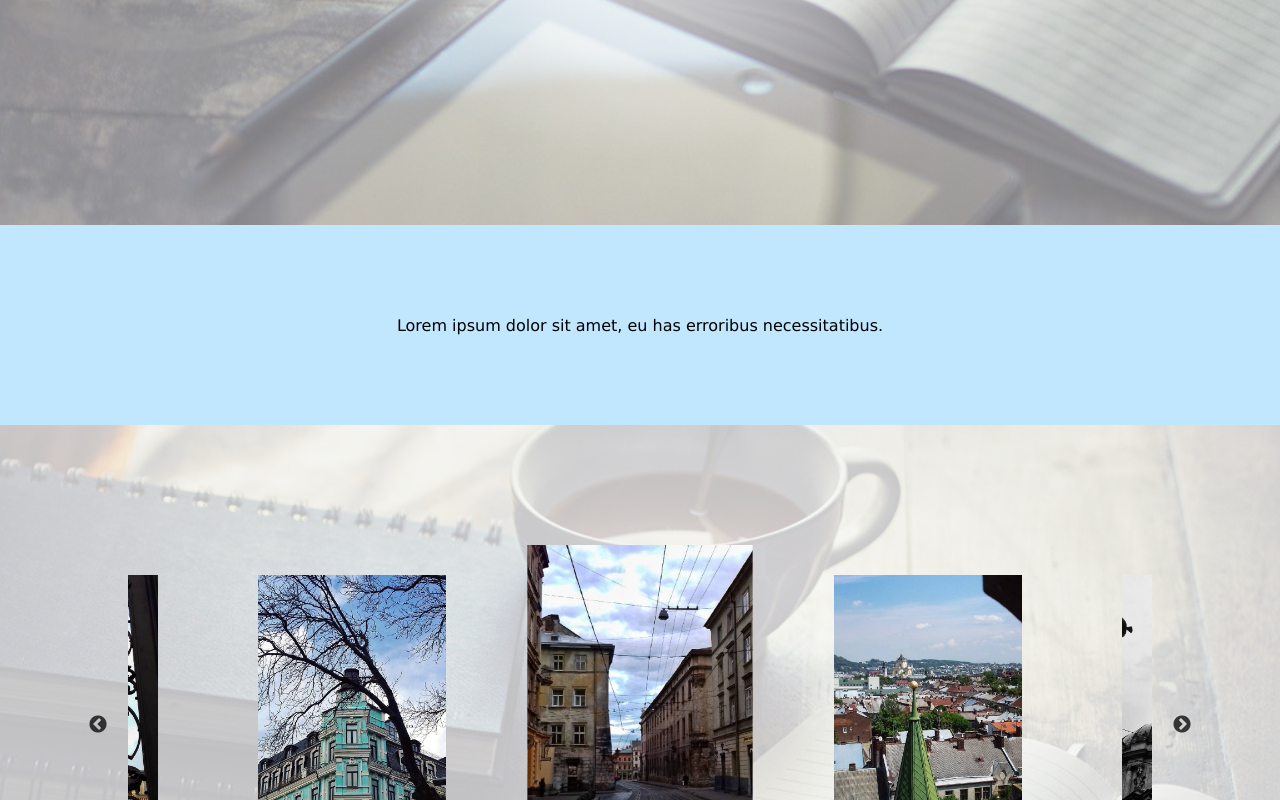
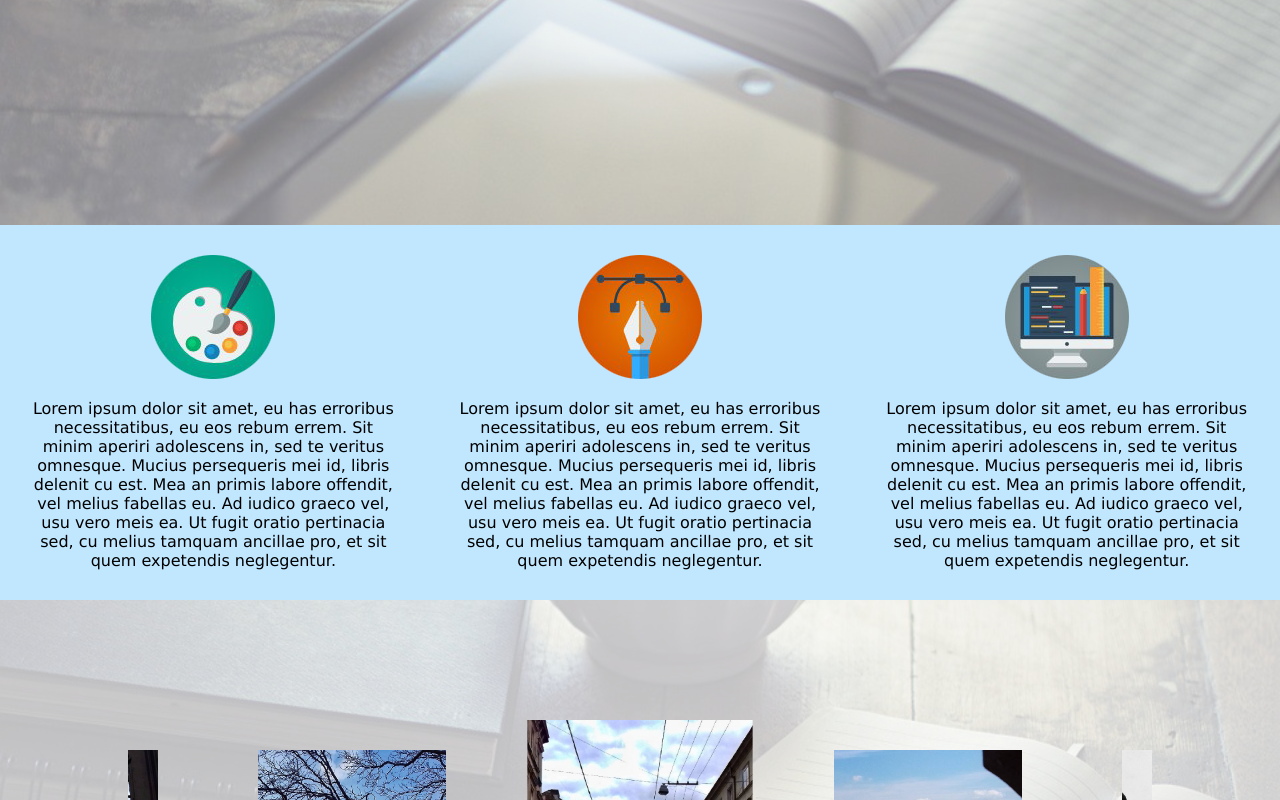
Before and after one commit to drakosha108/LP1, a website: page index.html in a window 1280 px wide. Shown: the part 575-1375 px from the top of the page. Drawn offline with nearby package versions, Linux system fonts and the light colour scheme; some packages are replaced by stand-ins of ours; a script that the page names is missing.

Commit message:
Блок іконок

```diff
--- a/index.html
+++ b/index.html
@@ -42,8 +42,10 @@
         </div>
       </div>
     </div>
-    <div class="title-block">
-      <div class="title-inner">Lorem ipsum dolor sit amet, eu has erroribus necessitatibus.</div>
+    <div class="icon-block">
+        <div class="icon-item"><img src="./img/icons/icon1.png"><div class="icon-item-sub">Lorem ipsum dolor sit amet, eu has erroribus necessitatibus, eu eos rebum errem. Sit minim aperiri adolescens in, sed te veritus omnesque. Mucius persequeris mei id, libris delenit cu est. Mea an primis labore offendit, vel melius fabellas eu. Ad iudico graeco vel, usu vero meis ea. Ut fugit oratio pertinacia sed, cu melius tamquam ancillae pro, et sit quem expetendis neglegentur. </div></div>
+        <div class="icon-item"><img src="./img/icons/icon2.png"><div class="icon-item-sub">Lorem ipsum dolor sit amet, eu has erroribus necessitatibus, eu eos rebum errem. Sit minim aperiri adolescens in, sed te veritus omnesque. Mucius persequeris mei id, libris delenit cu est. Mea an primis labore offendit, vel melius fabellas eu. Ad iudico graeco vel, usu vero meis ea. Ut fugit oratio pertinacia sed, cu melius tamquam ancillae pro, et sit quem expetendis neglegentur. </div></div>
+        <div class="icon-item"><img src="./img/icons/icon3.png"><div class="icon-item-sub">Lorem ipsum dolor sit amet, eu has erroribus necessitatibus, eu eos rebum errem. Sit minim aperiri adolescens in, sed te veritus omnesque. Mucius persequeris mei id, libris delenit cu est. Mea an primis labore offendit, vel melius fabellas eu. Ad iudico graeco vel, usu vero meis ea. Ut fugit oratio pertinacia sed, cu melius tamquam ancillae pro, et sit quem expetendis neglegentur. </div></div>
     </div>
     <div class="slider-block slider-1-wrapper" id="about" >
       <div class="slider-1">
--- a/styles.css
+++ b/styles.css
@@ -327,6 +327,26 @@ ul.navigation > li:hover a {
   font-size: 20px;
   cursor: pointer;
 }
+
+.icon-item-sub {
+  text-align: center;
+  margin-top: 20px;
+  max-width: 400px;
+}
+
+.icon-item {
+  display: flex;
+  flex-direction: column;
+  align-items: center;
+  margin: 30px;
+}
+
+.icon-block {
+  background-color: #c1e7ff;
+  display: flex;
+  justify-content: space-around;
+}
+
 @media only screen and (max-width: 900px) {
   .slider-2-nav-item {
     margin-left: 10px;
@@ -381,5 +401,7 @@ ul.navigation > li:hover a {
     display: block;
     margin-right: 0;
   }
+  .icon-block {
+    flex-direction: column;
   }
 }
```
